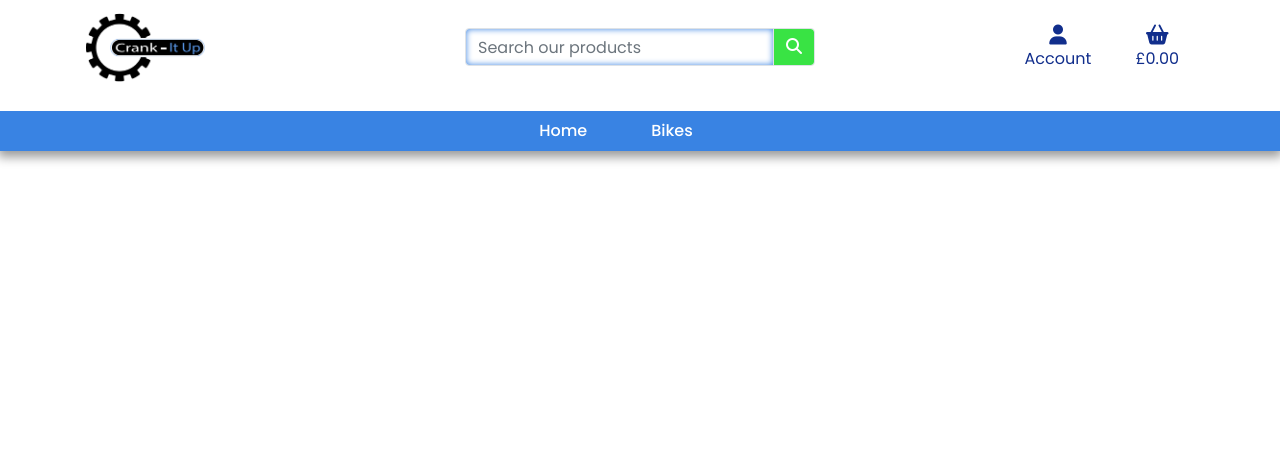
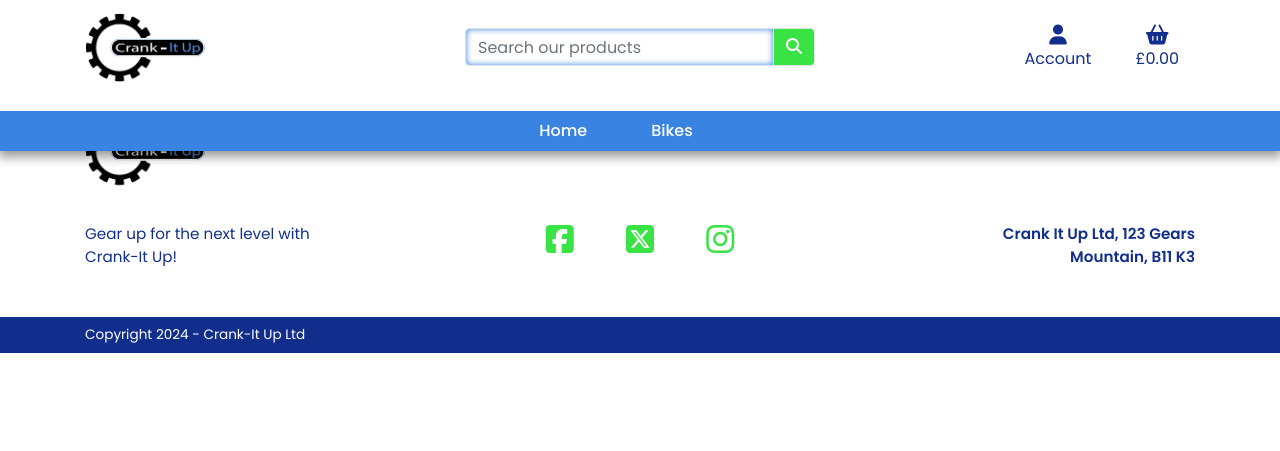
Before and after one commit to DaveWhiteh/crank-it-up, a Django app: page / in a window 1280 px wide. Shown: the top 451 px of the page. Run offline with Django 3.2, Linux system fonts and the light colour scheme; some libraries are stand-ins or nearby versions.

Commit message:
Add footer html to base.html and css to style.css

```diff
--- a/static/css/style.css
+++ b/static/css/style.css
@@ -179,6 +179,11 @@ body {
     color: var(--green);
 }
 
+.icons:hover {
+    color: var(--dark-green);
+    text-decoration: none;
+}
+
 /* --------------------------------------------------------------------------------------- Navbar */
 
 .img-logo {
@@ -201,6 +206,25 @@ body {
     color: var(--white);
     text-decoration: underline;
     background-color: var(--blue);
+}
+
+/* --------------------------------------------------------------------------------------- Footer */
+
+.footer-media a i:hover,
+.footer-media a i:active,
+.footer-media a i:focus,
+.footer-media a i:active:focus {
+    color: var(--dark-green) !important;
+}
+
+.footer-logo-position {
+    position: relative;
+}
+
+.footer-logo {
+    position: absolute;
+    top: 0;
+    transform: translateY(-50%);
 }
 
 /* --------------------------------------------------------------------------------------- Media Queries */
--- a/templates/base.html
+++ b/templates/base.html
@@ -180,6 +180,55 @@
     {% block content %}
     {% endblock %}
 
+    <!-- footer starts -->
+    <footer class="bg-color-black footer-logo-position">
+        <div class="container">
+
+            <!-- Logo -->
+            <div class="row d-flex justify-content-sm-center justify-content-md-between mb-5">
+                <div class="col-12 col-lg-4 my-auto">
+                    <a href="{% url 'home' %}" class="navbar-brand">
+                        <img src="/media/ciu_logo_blue.png" alt="CIU-Test Logo" id="ciu-logo" class="img-logo footer-logo">
+                    </a>
+                </div>
+            </div>
+            <div class="row">
+                <!-- Strapline -->
+                <div class="col-12 col-md-4 text-center text-md-left mb-3 mb-md-0">
+                    <p class="text-small text-dark-blue">Gear up for the next level with<br>Crank-It Up!</p>
+                </div>
+                <!-- Social Media Links -->
+                <div class="col-12 col-md-4 footer-media text-center mb-3 mb-md-0">
+                    <a href="https://www.facebook.com" class="mx-4 mx-md-3 mx-lg-4" target="_blank">
+                        <i class="fab fa-facebook-square fa-2x icon-green" aria-hidden="true"></i>
+                    </a>
+                    <a href="https://www.twitter.com" class="mx-4 mx-md-3 mx-lg-4" target="_blank">
+                        <i class="fab fa-square-x-twitter fa-2x icon-green" aria-hidden="true"></i>
+                    </a>
+                    <a href="https://www.instagram.com" class="mx-4 mx-md-3 mx-lg-4" target="_blank">
+                        <i class="fab fa-instagram fa-2x icon-green" aria-hidden="true"></i>
+                    </a>
+                </div>
+                <!-- Address -->
+                <div class="col-12 col-md-4 text-center text-md-right mb-5">
+                    <div class="text-small text-dark-blue text-semibold">Crank It Up Ltd, 123 Gears</div>
+                    <div class="text-small text-dark-blue text-semibold">Mountain, B11 K3</div>
+                </div>
+            </div>
+        </div>
+        <!-- Copyright -->
+        <div class="container-fluid bg-dark-blue">
+            <div class="container">
+                <div class="row">
+                    <div class="col-12 text-center text-md-left">
+                        <p class="text-smaller text-white py-2 mb-0">Copyright 2024 - Crank-It Up Ltd</p>
+                    </div>
+                </div>
+            </div>
+        </div>
+    </footer>
+    <!-- footer ends -->
+
     {% block postloadjs %}
     {% endblock %}
 </body>
```
